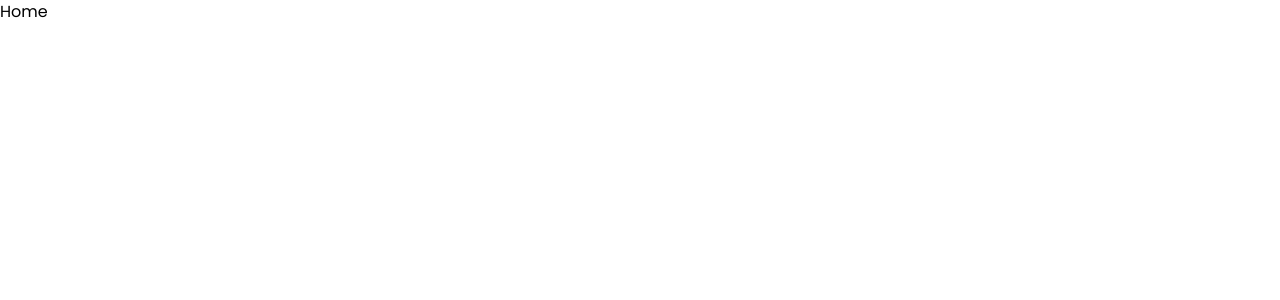
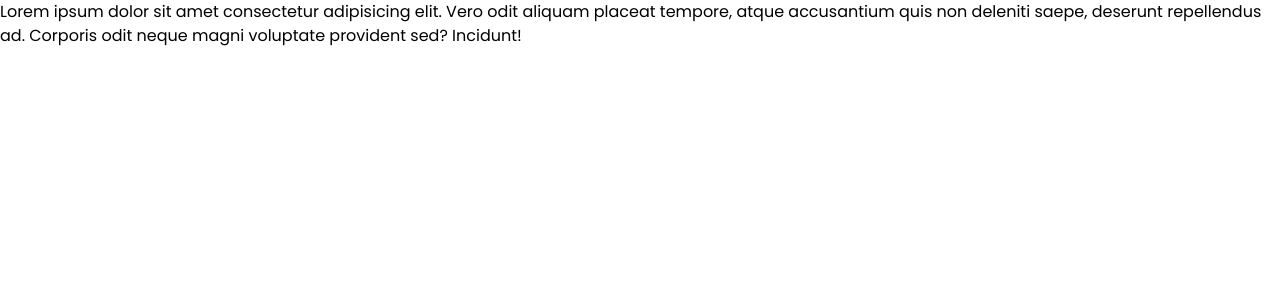
Before and after one commit to BackendExpert/my-portfolio-new, a React (Vite) app: page / in a window 1280 px wide. Shown: the top 300 px of the page. Built offline with nearby package versions, Linux system fonts and the light colour scheme; a web font is replaced by a local one.

Commit message:
Update Home.jsx
Co-Authored-By: JehanKandy  <jehankandy@gmail.com>

```diff
--- a/src/components/HomePage/Home.jsx
+++ b/src/components/HomePage/Home.jsx
@@ -2,8 +2,10 @@ import React from 'react'
 
 const Home = () => {
   return (
-    <div className="container">
-            <div>Home</div>
+    <div className="container mx-auto">
+        <div>
+            Lorem ipsum dolor sit amet consectetur adipisicing elit. Vero odit aliquam placeat tempore, atque accusantium quis non deleniti saepe, deserunt repellendus ad. Corporis odit neque magni voluptate provident sed? Incidunt!
+        </div>
     </div>
   )
 }
```
